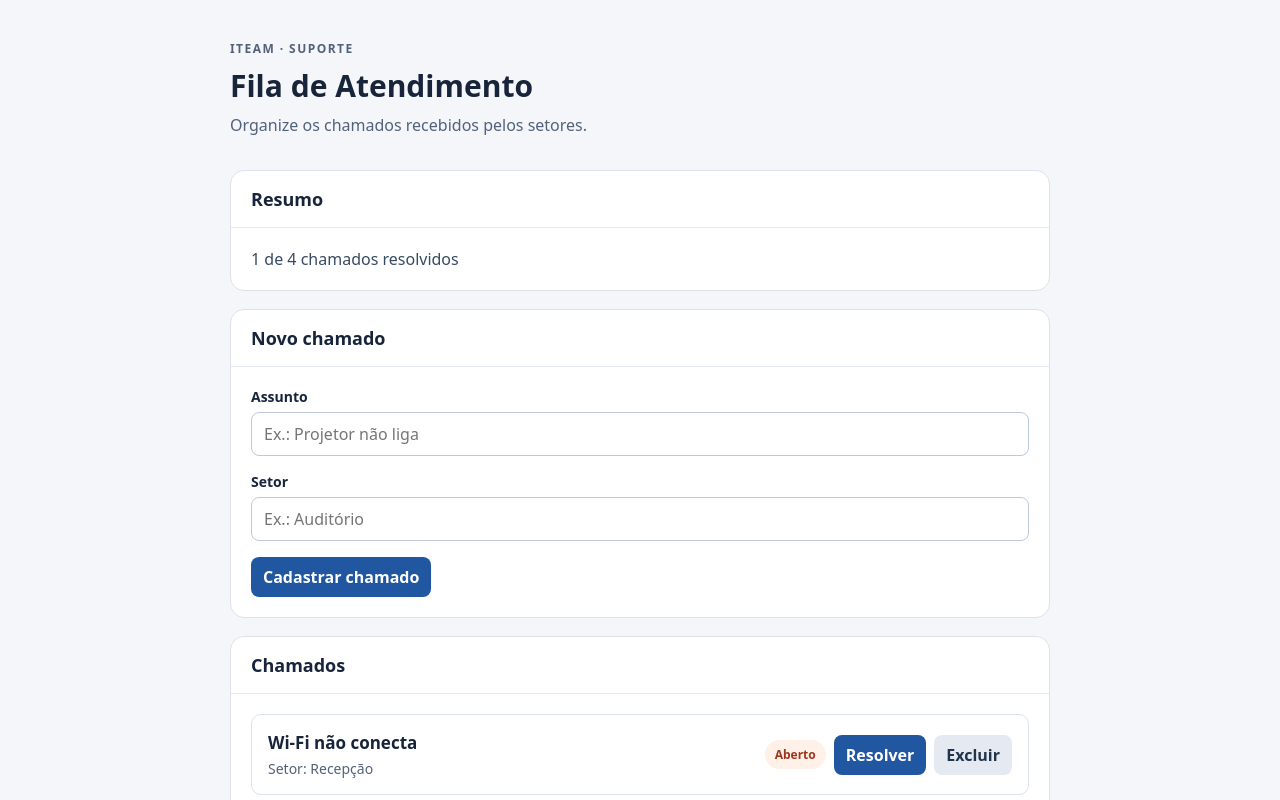
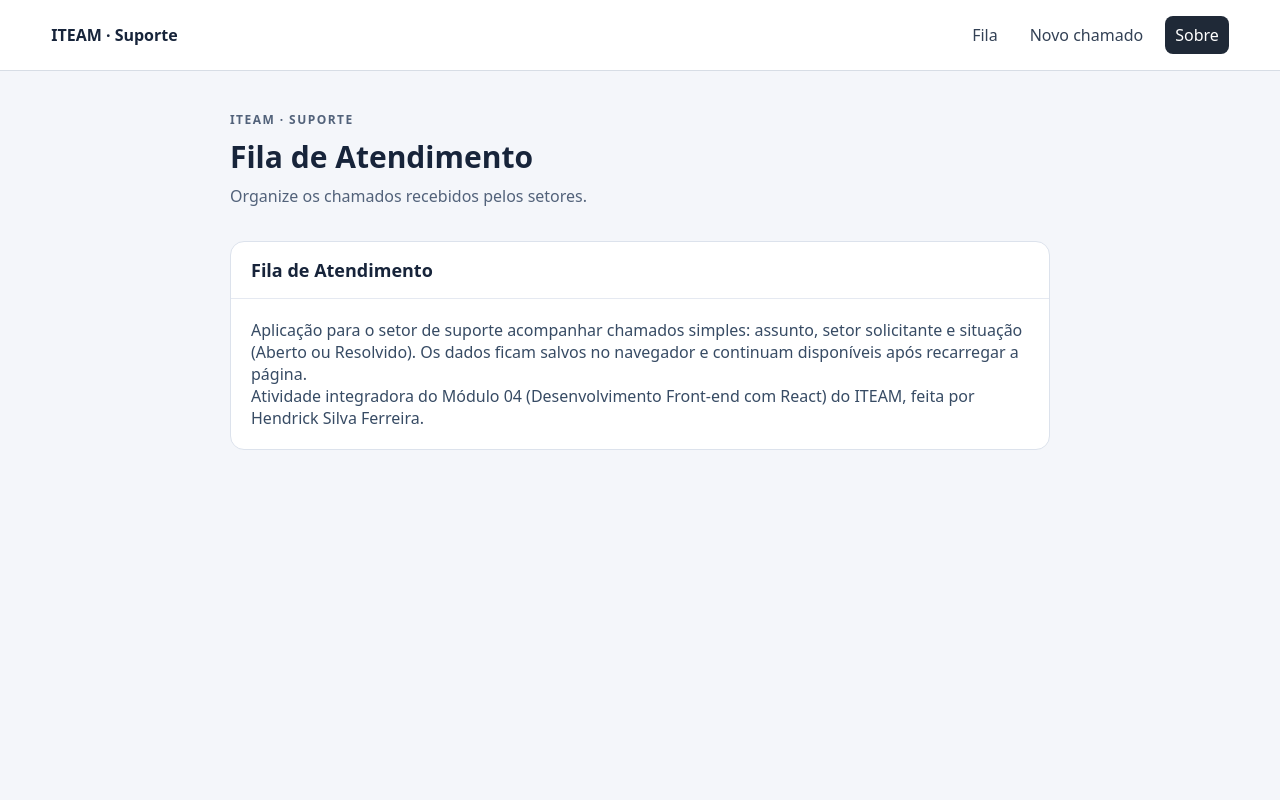
Before and after one commit to Hendrick01/fila-atendimento, a React (Vite) app: page /sobre in a window 1280 px wide. Shown: the top 800 px of the page. Built offline with nearby package versions, Linux system fonts and the light colour scheme.

Commit message:
E8: adicionar páginas e navegação com React Router

```diff
--- a/package.json
+++ b/package.json
@@ -10,7 +10,8 @@
   },
   "dependencies": {
     "react": "^19.2.8",
-    "react-dom": "^19.2.8"
+    "react-dom": "^19.2.8",
+    "react-router": "^8.4.0"
   },
   "devDependencies": {
     "@vitejs/plugin-react": "^6.1.1",
--- a/src/App.jsx
+++ b/src/App.jsx
@@ -1,40 +1,40 @@
-import { useContext } from "react";
+import { NavLink, Route, Routes } from "react-router";
 import "./App.css";
-import Panel from "./components/Panel.jsx";
-import ChamadoList from "./components/ChamadoList.jsx";
-import ChamadoForm from "./components/ChamadoForm.jsx";
-import { ChamadosContext } from "./context/ChamadosContext.jsx";
+import FilaPage from "./pages/FilaPage.jsx";
+import NovoChamadoPage from "./pages/NovoChamadoPage.jsx";
+import SobrePage from "./pages/SobrePage.jsx";
+import NaoEncontradaPage from "./pages/NaoEncontradaPage.jsx";
 
-// O App só monta a página. Os chamados e as ações ficam no ChamadosProvider.
+// O App monta o menu e decide qual página mostrar conforme a URL.
+// Os chamados e as ações ficam no ChamadosProvider.
 export default function App() {
-  const contexto = useContext(ChamadosContext);
-  if (contexto === null) {
-    throw new Error("App precisa estar dentro de <ChamadosProvider>.");
-  }
-
-  const { total, resolvidos } = contexto;
-
   return (
-    <main className="app">
-      <header className="hero">
-        <p className="eyebrow">ITEAM · SUPORTE</p>
-        <h1>Fila de Atendimento</h1>
-        <p>Organize os chamados recebidos pelos setores.</p>
+    <>
+      <header className="app-header">
+        <strong>ITEAM · Suporte</strong>
+        <nav>
+          <NavLink to="/" end>
+            Fila
+          </NavLink>
+          <NavLink to="/novo">Novo chamado</NavLink>
+          <NavLink to="/sobre">Sobre</NavLink>
+        </nav>
       </header>
 
-      <Panel title="Resumo">
-        <p className="summary">
-          {resolvidos} de {total} chamados resolvidos
-        </p>
-      </Panel>
+      <main className="app">
+        <header className="hero">
+          <p className="eyebrow">ITEAM · SUPORTE</p>
+          <h1>Fila de Atendimento</h1>
+          <p>Organize os chamados recebidos pelos setores.</p>
+        </header>
 
-      <Panel title="Novo chamado">
-        <ChamadoForm />
-      </Panel>
-
-      <Panel title="Chamados">
-        <ChamadoList />
-      </Panel>
-    </main>
+        <Routes>
+          <Route path="/" element={<FilaPage />} />
+          <Route path="/novo" element={<NovoChamadoPage />} />
+          <Route path="/sobre" element={<SobrePage />} />
+          <Route path="*" element={<NaoEncontradaPage />} />
+        </Routes>
+      </main>
+    </>
   );
 }
--- a/src/components/ChamadoForm.jsx
+++ b/src/components/ChamadoForm.jsx
@@ -1,4 +1,5 @@
 import { useContext, useState } from "react";
+import { Link } from "react-router";
 import { ChamadosContext } from "../context/ChamadosContext.jsx";
 
 const CAMPOS_VAZIOS = { assunto: "", setor: "" };
@@ -9,6 +10,7 @@ export default function ChamadoForm() {
   const contexto = useContext(ChamadosContext);
   const [campos, setCampos] = useState(CAMPOS_VAZIOS);
   const [erro, setErro] = useState("");
+  const [cadastrado, setCadastrado] = useState(false);
 
   if (contexto === null) {
     throw new Error("ChamadoForm precisa estar dentro de <ChamadosProvider>.");
@@ -30,12 +32,14 @@ export default function ChamadoForm() {
 
     if (assunto === "" || setor === "") {
       setErro("Preencha o assunto e o setor.");
+      setCadastrado(false);
       return; // os campos continuam com o que foi digitado
     }
 
     cadastrarChamado(assunto, setor);
     setCampos(CAMPOS_VAZIOS);
     setErro("");
+    setCadastrado(true);
   }
 
   return (
@@ -66,6 +70,12 @@ export default function ChamadoForm() {
 
       {erro && <p className="form-error">{erro}</p>}
 
+      {cadastrado && (
+        <p className="notice">
+          Chamado cadastrado. <Link to="/">Ver a fila</Link>
+        </p>
+      )}
+
       <div>
         <button type="submit">Cadastrar chamado</button>
       </div>
--- a/src/main.jsx
+++ b/src/main.jsx
@@ -1,15 +1,19 @@
 import React from "react";
 import ReactDOM from "react-dom/client";
+import { BrowserRouter } from "react-router";
 import App from "./App.jsx";
 import { ChamadosProvider } from "./context/ChamadosContext.jsx";
 import "./index.css";
 
-// O Provider envolve o App no ponto de entrada:
-// todos os componentes abaixo dele podem ler os chamados.
+// No ponto de entrada:
+// - BrowserRouter liga a aplicação à URL do navegador;
+// - ChamadosProvider deixa os chamados disponíveis para todas as páginas.
 ReactDOM.createRoot(document.getElementById("root")).render(
   <React.StrictMode>
-    <ChamadosProvider>
-      <App />
-    </ChamadosProvider>
+    <BrowserRouter>
+      <ChamadosProvider>
+        <App />
+      </ChamadosProvider>
+    </BrowserRouter>
   </React.StrictMode>,
 );
--- /dev/null
+++ b/src/pages/FilaPage.jsx
@@ -0,0 +1,28 @@
+import { useContext } from "react";
+import Panel from "../components/Panel.jsx";
+import ChamadoList from "../components/ChamadoList.jsx";
+import { ChamadosContext } from "../context/ChamadosContext.jsx";
+
+// Página "/": resumo com o contador e a lista de chamados.
+export default function FilaPage() {
+  const contexto = useContext(ChamadosContext);
+  if (contexto === null) {
+    throw new Error("FilaPage precisa estar dentro de <ChamadosProvider>.");
+  }
+
+  const { total, resolvidos } = contexto;
+
+  return (
+    <>
+      <Panel title="Resumo">
+        <p className="summary">
+          {resolvidos} de {total} chamados resolvidos
+        </p>
+      </Panel>
+
+      <Panel title="Chamados">
+        <ChamadoList />
+      </Panel>
+    </>
+  );
+}
--- /dev/null
+++ b/src/pages/NaoEncontradaPage.jsx
@@ -0,0 +1,14 @@
+import { Link } from "react-router";
+import Panel from "../components/Panel.jsx";
+
+// Página exibida para qualquer endereço que não corresponda a uma rota.
+export default function NaoEncontradaPage() {
+  return (
+    <Panel title="404">
+      <p className="summary">Página não encontrada</p>
+      <p>
+        <Link to="/">Voltar à fila</Link>
+      </p>
+    </Panel>
+  );
+}
--- /dev/null
+++ b/src/pages/NovoChamadoPage.jsx
@@ -0,0 +1,11 @@
+import Panel from "../components/Panel.jsx";
+import ChamadoForm from "../components/ChamadoForm.jsx";
+
+// Página "/novo": formulário de cadastro.
+export default function NovoChamadoPage() {
+  return (
+    <Panel title="Cadastre um chamado">
+      <ChamadoForm />
+    </Panel>
+  );
+}
--- /dev/null
+++ b/src/pages/SobrePage.jsx
@@ -0,0 +1,18 @@
+import Panel from "../components/Panel.jsx";
+
+// Página "/sobre": informações do projeto.
+export default function SobrePage() {
+  return (
+    <Panel title="Fila de Atendimento">
+      <p className="summary">
+        Aplicação para o setor de suporte acompanhar chamados simples: assunto,
+        setor solicitante e situação (Aberto ou Resolvido). Os dados ficam
+        salvos no navegador e continuam disponíveis após recarregar a página.
+      </p>
+      <p className="summary">
+        Atividade integradora do Módulo 04 (Desenvolvimento Front-end com React)
+        do ITEAM, feita por Hendrick Silva Ferreira.
+      </p>
+    </Panel>
+  );
+}
```
Also changed, not shown: 2 other files (tests, documents, lock files or other folders).
